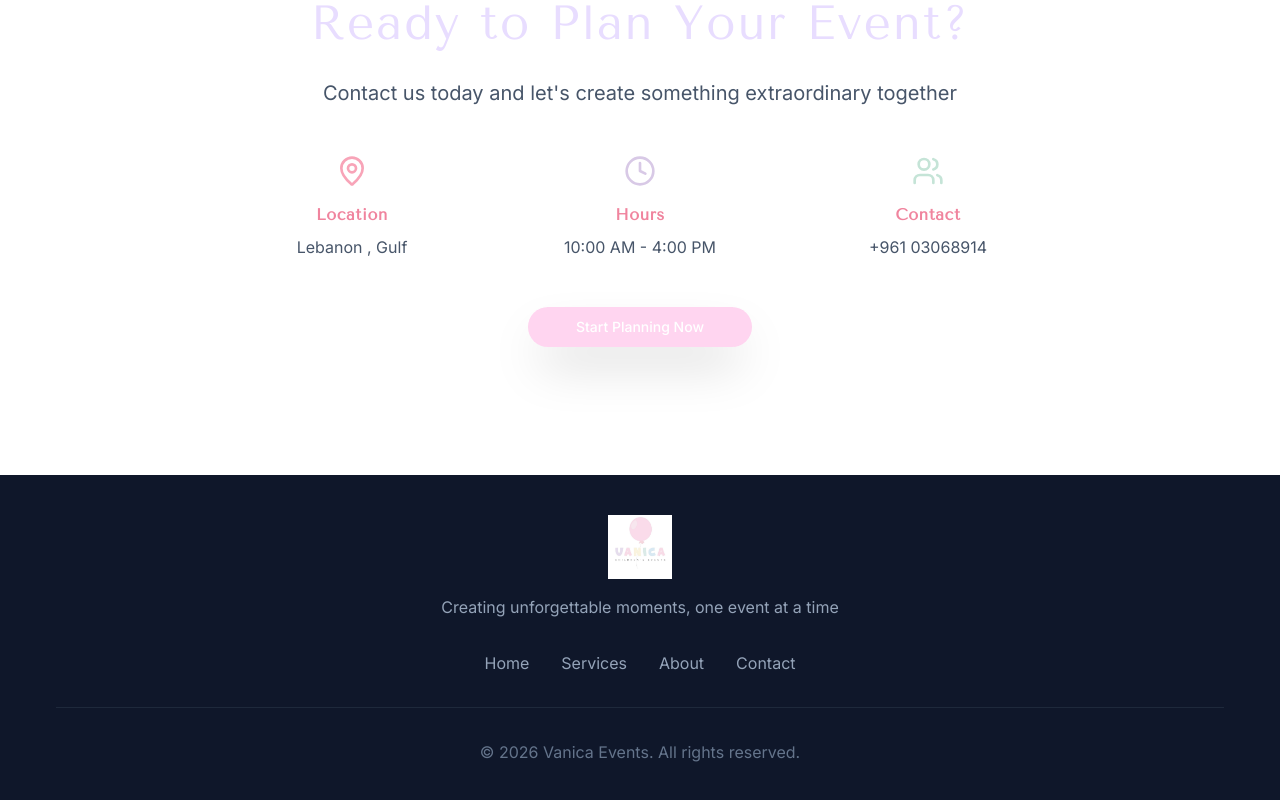
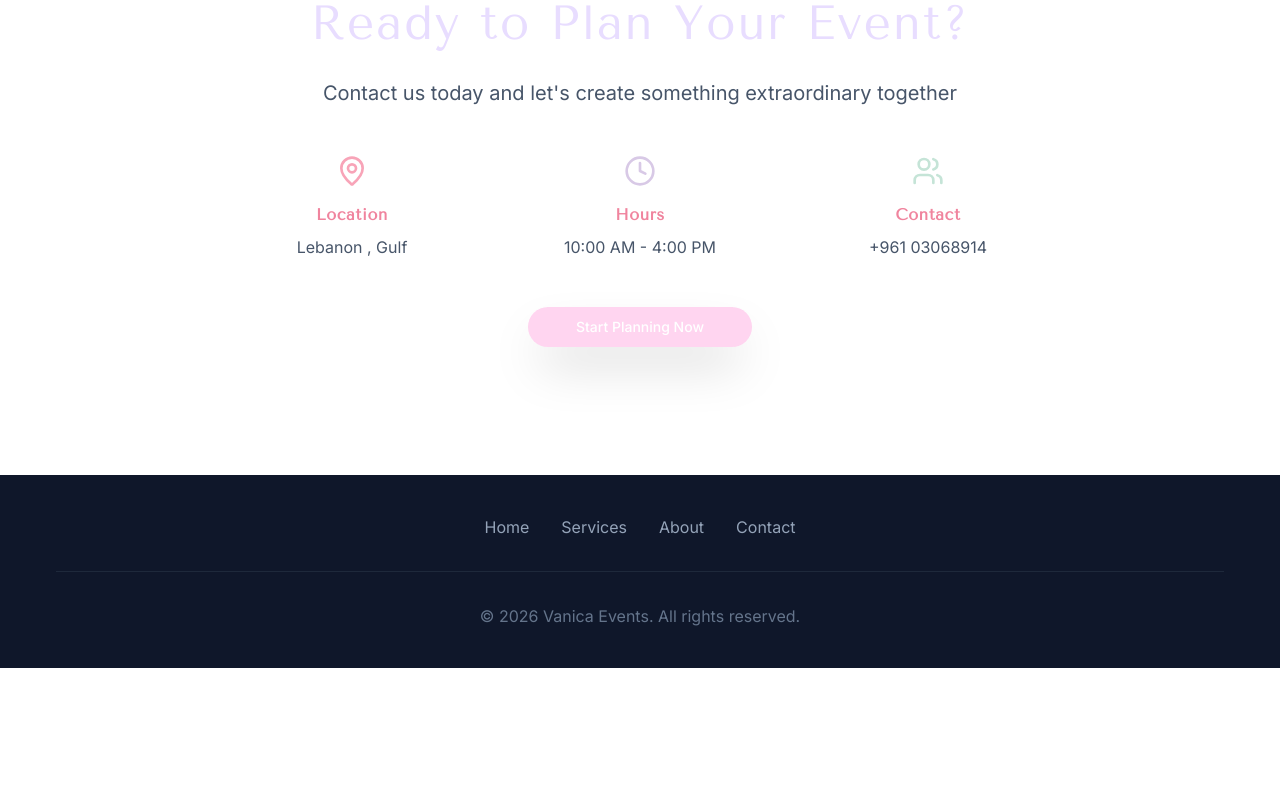
Before and after one commit to hsnatie2010/vanica, a React (Vite) app: page / in a window 1280 px wide. Shown: the part 2531-3331 px from the top of the page. After the commit the page ends 3199 px from the top, so only its background shows below. Built offline with nearby package versions, Linux system fonts and the light colour scheme.

Commit message:
Remove logo and tagline from footer
Removed logo image and tagline from footer.

```diff
--- a/src/pages/HomePage.tsx
+++ b/src/pages/HomePage.tsx
@@ -508,10 +508,7 @@ export default function HomePage() {
       <footer className="relative py-10 px-4 sm:px-6 bg-slate-900 text-white">
         <div className="container mx-auto max-w-7xl">
           <div className="text-center">
-            <div className="flex justify-center mb-4">
-              <img src="/logo.png" alt="Vanica Events" className="h-12 sm:h-16" />
-            </div>
-            <p className="text-slate-400 mb-8">Creating unforgettable moments, one event at a time</p>
+
 
             <div className="flex flex-wrap justify-center gap-4 sm:gap-8 mb-8">
               <a href="#home" className="text-slate-400 hover:text-white transition-colors">Home</a>
```
